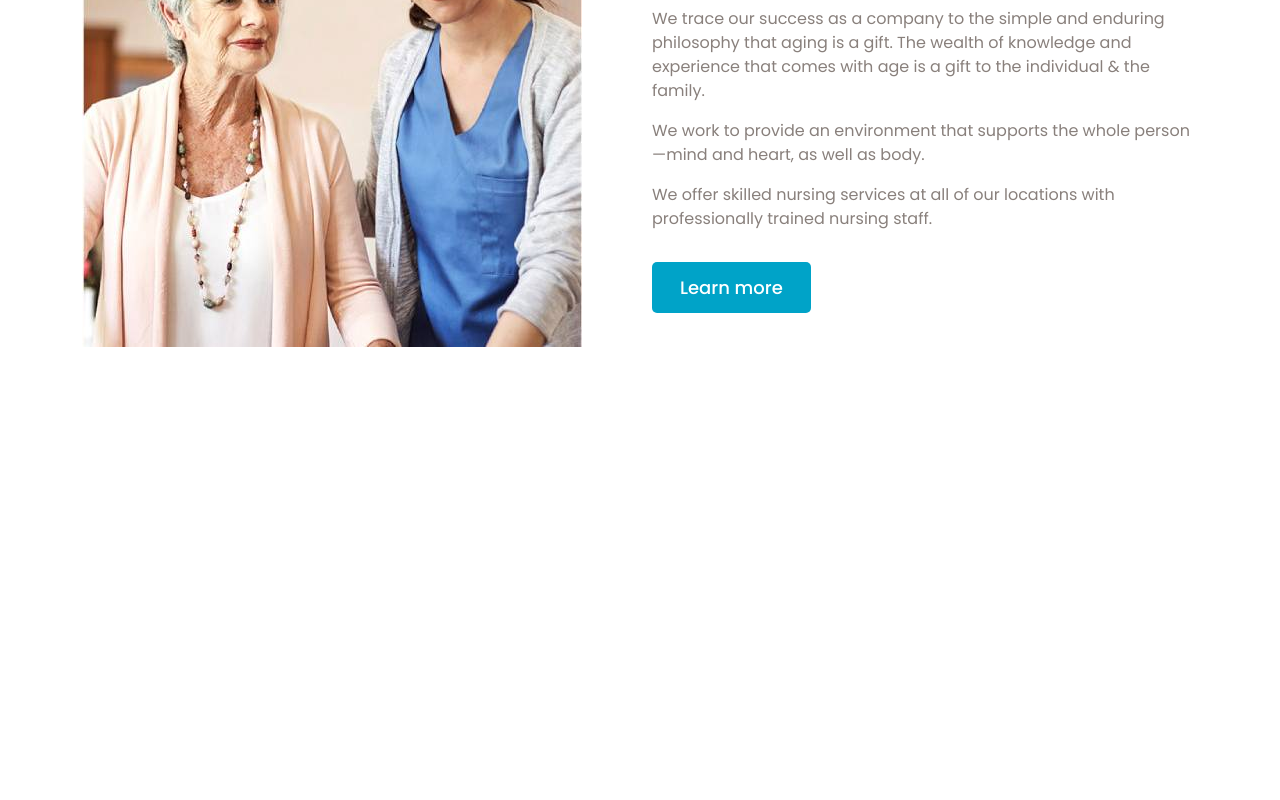
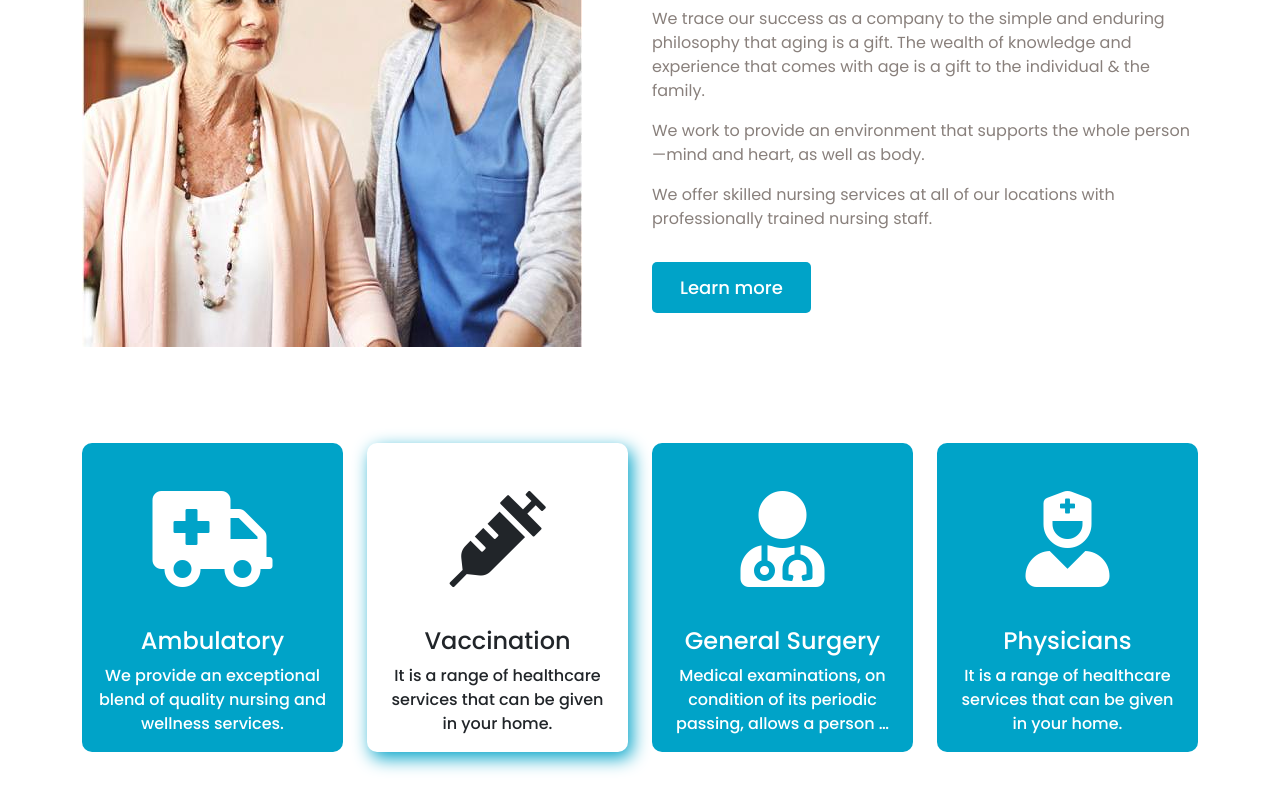
Before and after one commit to Programming-Hero-Web-Course3/healthcare-related-website-rownok420, a React (Create React App) app: page / in a window 1280 px wide. Shown: the part 1110-1910 px from the top of the page. Before the commit the page ends 1505 px from the top, so only its background shows below. Built offline with nearby package versions, Linux system fonts and the light colour scheme; no server answers.

Commit message:
added activity section

```diff
--- /dev/null
+++ b/src/Pages/Home/Activity/Activity.css
@@ -0,0 +1,24 @@
+
+.card-1,.card-3,.card-4{
+    border:none;
+    background:  #00a3c8;
+    color: white;
+    font-weight: 500;
+    border-radius: 10px;
+}
+
+.card-2{
+    border: none;
+    background: #FFFFFF;
+    box-shadow: 4px 6px 18px  #00a3c8;
+    font-weight: 500;
+    border-radius: 10px;
+}
+
+.card-hover{
+    transition: .4s transform;
+}
+
+.card-hover:hover{
+    transform: translateY(-30px);
+}
--- /dev/null
+++ b/src/Pages/Home/Activity/Activity.js
@@ -0,0 +1,57 @@
+import React from "react";
+import "./Activity.css";
+
+const Activity = () => {
+    return (
+        <div className="container my-5">
+            <div className="row row-cols-1 row-cols-md-2 row-cols-lg-4 g-4">
+                <div className="col">
+                    <div className="card h-100 card-1 card-hover">
+                        <i className="fas fa-6x fa-ambulance m-auto mt-5 mb-4"></i>
+                        <div className="card-body">
+                            <h4 className="card-title text-center">
+                                Ambulatory
+                            </h4>
+                            <p className="card-text text-center text-white">We provide an exceptional blend of quality nursing and wellness services.</p>
+                        </div>
+                    </div>
+                </div>
+                <div className="col">
+                    <div className="card h-100 card-2 card-hover">
+                        <i className="fas fa-6x fa-syringe  m-auto mt-5 mb-4"></i>
+                        <div className="card-body">
+                            <h4 className="card-title text-center">
+                                Vaccination
+                            </h4>
+                            <p className="card-text text-center text-dark">It is a range of healthcare services that can be given in your home. </p>
+                        </div>
+                    </div>
+                </div>
+                <div className="col">
+                    <div className="card h-100 card-3 card-hover">
+                        <i className="fas fa-6x fa-user-md m-auto mt-5 mb-4"></i>
+                        <div className="card-body">
+                            <h4 className="card-title text-center">
+                                General Surgery
+                            </h4>
+                            <p className="card-text text-center text-white">Medical examinations, on condition of its periodic passing, allows a person …</p>
+                        </div>
+                    </div>
+                </div>
+                <div className="col">
+                    <div className="card h-100 card-4 card-hover">
+                        <i className="fas fa-6x fa-user-nurse m-auto mt-5 mb-4"></i>
+                        <div className="card-body">
+                            <h4 className="card-title text-center">
+                                Physicians
+                            </h4>
+                            <p className="card-text text-center text-white">It is a range of healthcare services that can be given in your home.</p>
+                        </div>
+                    </div>
+                </div>
+            </div>
+        </div>
+    );
+};
+
+export default Activity;
--- a/src/Pages/Home/Care/Care.js
+++ b/src/Pages/Home/Care/Care.js
@@ -11,7 +11,7 @@ const Care = () => {
                 <Row>
                     <Col sm={12} md={6}>
                         <div>
-                            <img className="img-fluid mt-4" src={sideImg} alt="" />
+                            <img className="img-fluid mt-4 mb-5" src={sideImg} alt="" />
                         </div>
                     </Col>
                     <Col sm={12} md={6}>
--- a/src/Pages/Home/Home/Home.js
+++ b/src/Pages/Home/Home/Home.js
@@ -1,4 +1,5 @@
 import React from 'react';
+import Activity from '../Activity/Activity';
 import Banner from '../Banner/Banner';
 import Care from '../Care/Care';
 
@@ -7,6 +8,7 @@ const Home = () => {
         <div>
             <Banner />
             <Care />
+            <Activity />
         </div>
     );
 };
```
